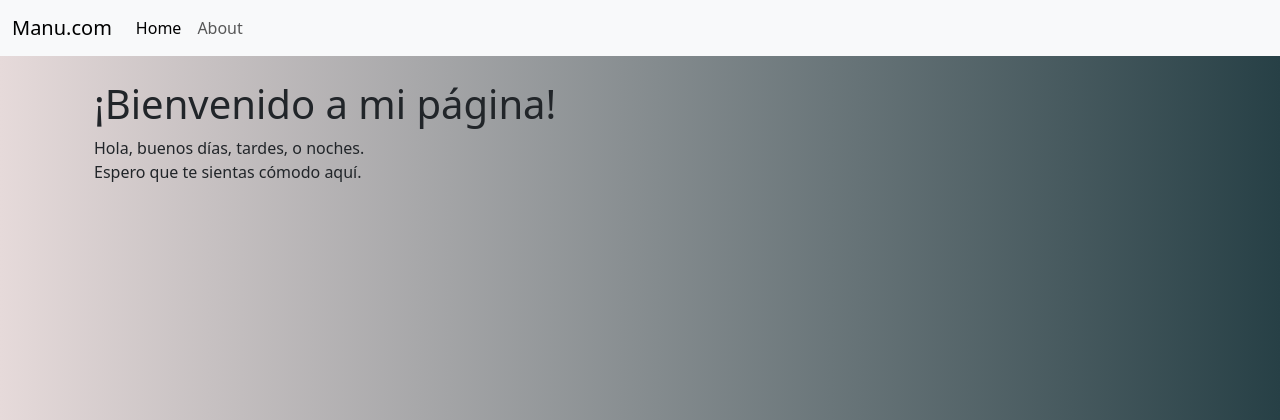
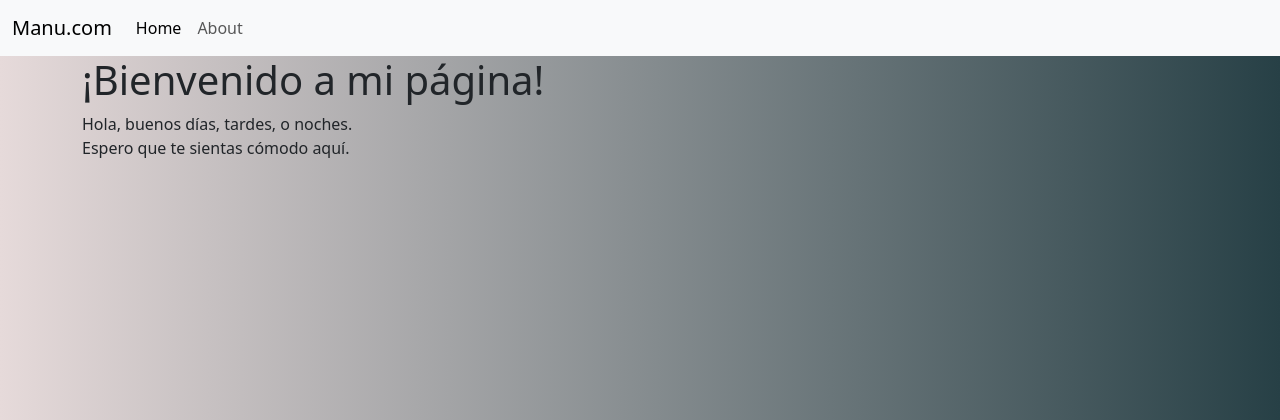
Before and after one commit to SmoothCh1ken/manuweb, a Flask app: page / in a window 1280 px wide. Shown: the top 420 px of the page. Run offline with Flask 2, Linux system fonts and the light colour scheme.

Commit message:
Update layout.html

```diff
--- a/templates/layout.html
+++ b/templates/layout.html
@@ -31,7 +31,7 @@
       </nav>
 
 
-    <div class="container p-4">
+    <div class="container p-6">
         {% block content %}
         {% endblock %}
     </div>
```
